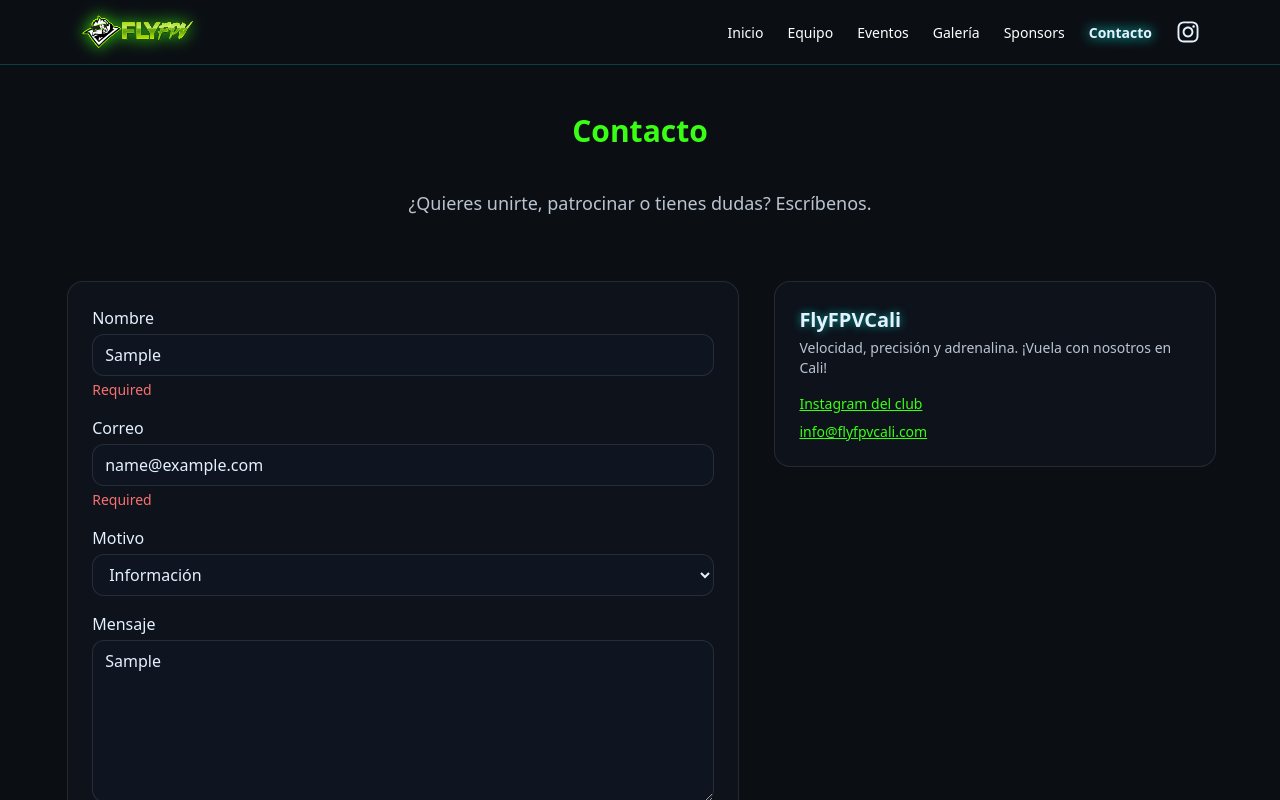
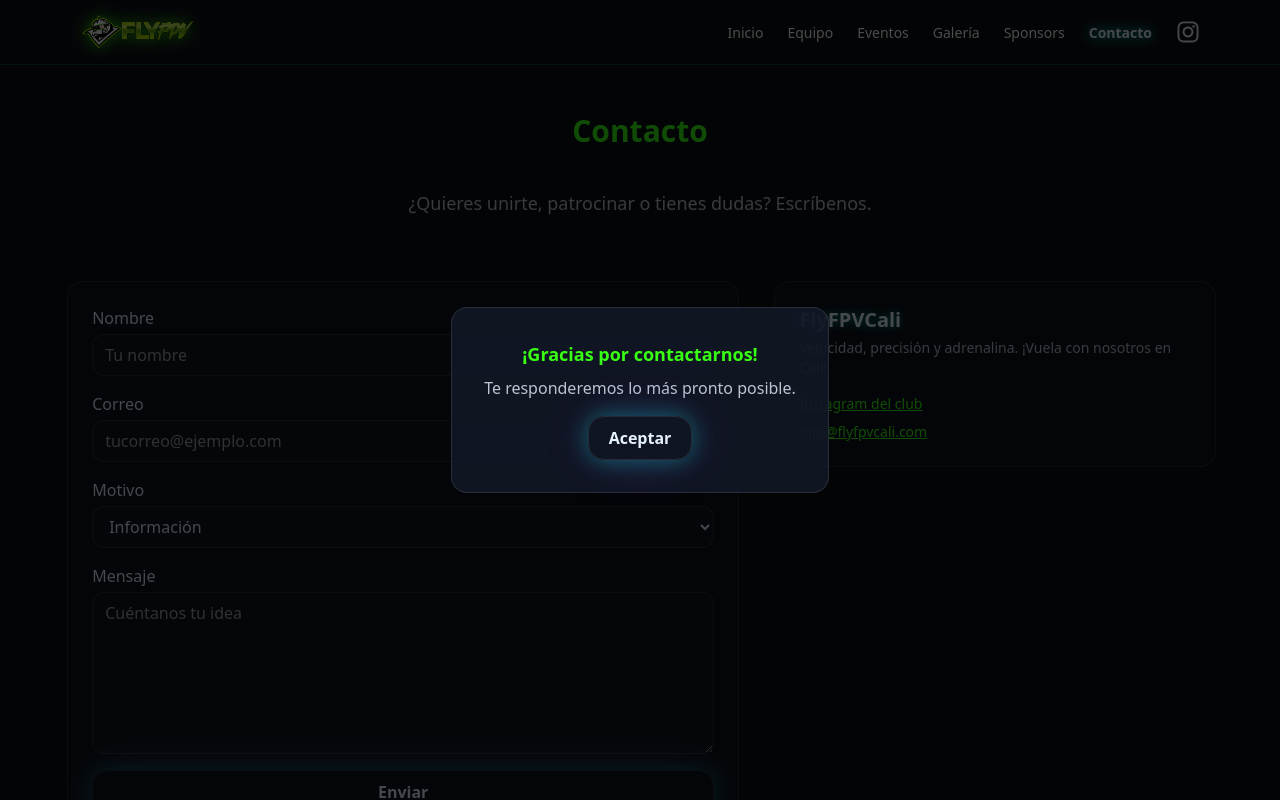
Before and after one commit to Josevargas1289/flyfpvcali, a React (Vite) app: page /contacto in a window 1280 px wide. Both pictures are taken after typing "Sample", "name@example.com", "Sample" into the empty fields and a click on the button "Enviar". Shown: the top 800 px of the page. Built offline with nearby package versions, Linux system fonts and the light colour scheme.

Commit message:
email funcionando

```diff
--- a/src/components/ui/Input.tsx
+++ b/src/components/ui/Input.tsx
@@ -1,4 +1,17 @@
-import { ComponentProps } from 'react'
-export default function Input(props: ComponentProps<'input'>) {
-  return <input {...props} className={`w-full rounded-xl bg-base-card/60 border border-white/10 px-3 py-2 outline-none focus:ring-2 focus:ring-neon-cyan/50 ${props.className||''}`} />
-}
+import { forwardRef, ComponentProps } from "react";
+
+const Input = forwardRef<HTMLInputElement, ComponentProps<"input">>(
+  ({ className = "", ...props }, ref) => {
+    return (
+      <input
+        ref={ref}
+        {...props}
+        className={`w-full rounded-xl bg-base-card/60 border border-white/10 px-3 py-2 outline-none
+          focus:ring-2 focus:ring-neon-cyan/50 ${className}`}
+      />
+    );
+  }
+);
+
+Input.displayName = "Input";
+export default Input;
--- a/src/components/ui/Select.tsx
+++ b/src/components/ui/Select.tsx
@@ -1,4 +1,17 @@
-import { ComponentProps } from 'react'
-export default function Select(props: ComponentProps<'select'>) {
-  return <select {...props} className={`w-full rounded-xl bg-base-card/60 border border-white/10 px-3 py-2 outline-none focus:ring-2 focus:ring-neon-cyan/50 ${props.className||''}`} />
-}
+import { forwardRef, ComponentProps } from "react";
+
+const Select = forwardRef<HTMLSelectElement, ComponentProps<"select">>(
+  ({ className = "", ...props }, ref) => {
+    return (
+      <select
+        ref={ref}
+        {...props}
+        className={`w-full rounded-xl bg-base-card/60 border border-white/10 px-3 py-2 outline-none
+          focus:ring-2 focus:ring-neon-cyan/50 ${className}`}
+      />
+    );
+  }
+);
+
+Select.displayName = "Select";
+export default Select;
--- a/src/components/ui/Textarea.tsx
+++ b/src/components/ui/Textarea.tsx
@@ -1,4 +1,17 @@
-import { ComponentProps } from 'react'
-export default function Textarea(props: ComponentProps<'textarea'>) {
-  return <textarea {...props} className={`w-full rounded-xl bg-base-card/60 border border-white/10 px-3 py-2 outline-none focus:ring-2 focus:ring-neon-cyan/50 ${props.className||''}`} />
-}
+import { forwardRef, ComponentProps } from "react";
+
+const Textarea = forwardRef<HTMLTextAreaElement, ComponentProps<"textarea">>(
+  ({ className = "", ...props }, ref) => {
+    return (
+      <textarea
+        ref={ref}
+        {...props}
+        className={`w-full rounded-xl bg-base-card/60 border border-white/10 px-3 py-2 outline-none
+          focus:ring-2 focus:ring-neon-cyan/50 ${className}`}
+      />
+    );
+  }
+);
+
+Textarea.displayName = "Textarea";
+export default Textarea;
--- a/src/lib/validations.ts
+++ b/src/lib/validations.ts
@@ -1,10 +1,21 @@
-import { z } from 'zod'
+import { z } from "zod";
 
 export const contactSchema = z.object({
-  name: z.string().min(2, 'Nombre muy corto'),
-  email: z.string().email('Correo inválido'),
-  reason: z.enum(['info', 'sponsor', 'join', 'other']),
+  name: z
+    .string()
+    .min(1, { message: "El nombre es requerido" })
+    .max(100, { message: "El nombre es demasiado largo" }),
+  email: z
+    .string()
+    .min(1, { message: "El correo es requerido" })
+    .email({ message: "Correo inválido" }),
+  reason: z
+    .string()
+    .min(1, { message: "Debes seleccionar un motivo" }),
+  message: z
+    .string()
+    .min(5, { message: "El mensaje debe tener al menos 5 caracteres" })
+    .max(1000, { message: "El mensaje es demasiado largo" }),
+});
 
-  message: z.string().min(10, 'Cuéntanos un poco más'),
-})
-export type ContactForm = z.infer<typeof contactSchema>
+export type ContactForm = z.infer<typeof contactSchema>;
--- a/src/pages/Contact.tsx
+++ b/src/pages/Contact.tsx
@@ -9,6 +9,7 @@ import { zodResolver } from '@hookform/resolvers/zod';
 import { contactSchema, ContactForm } from '@/lib/validations';
 import emailjs from '@emailjs/browser';
 import { useState } from 'react';
+import { motion, AnimatePresence } from 'framer-motion';
 
 export default function Contact() {
   const {
@@ -24,19 +25,27 @@ export default function Contact() {
   const [isSent, setIsSent] = useState(false);
   const [loading, setLoading] = useState(false);
 
+  // Traducciones legibles para "reason"
+  const reasonMap: Record<string, string> = {
+    info: 'Información',
+    join: 'Unirme al club',
+    sponsor: 'Patrocinio',
+    other: 'Otro',
+  };
+
   const onSubmit = async (data: ContactForm) => {
     setLoading(true);
     try {
       await emailjs.send(
-        'service_xxxxx', // 👉 tu Service ID
-        'template_xxxxx', // 👉 tu Template ID
+        'service_oave55u', // 👉 tu Service ID
+        'template_ab40tbk', // 👉 tu Template ID
         {
           name: data.name,
           email: data.email,
-          reason: data.reason,
+          reason: reasonMap[data.reason] || data.reason,
           message: data.message,
         },
-        'your_public_key' // 👉 tu Public Key
+        '5BlZ50VZfn19HvbkT' // 👉 tu Public Key
       );
       setIsSent(true);
       reset();
@@ -51,13 +60,10 @@ export default function Contact() {
   return (
     <>
       <PageTitle title="Contacto — FlyFPVCali" />
-      <Section title="Contacto" subtitle="¿Quieres unirte, patrocinar o tienes dudas? Escríbenos.">
-        {isSent ? (
-          <div className="mx-auto w-full max-w-2xl rounded-2xl border border-white/10 bg-base-card/40 p-6 text-center">
-            <p className="text-neon-green text-lg font-semibold">¡Gracias por contactarnos!</p>
-            <p className="text-base-text/80 mt-1">Te responderemos lo más pronto posible.</p>
-          </div>
-        ) : (
+      <Section
+        title="Contacto"
+        subtitle="¿Quieres unirte, patrocinar o tienes dudas? Escríbenos."
+      >
         <div className="mx-auto grid w-full max-w-6xl gap-8 lg:grid-cols-5">
           {/* Formulario */}
           <form
@@ -68,13 +74,19 @@ export default function Contact() {
             <label className="grid gap-1">
               <span className="font-medium">Nombre</span>
               <Input {...register('name')} placeholder="Tu nombre" />
-                {errors.name && <span className="text-red-400 text-sm">{errors.name.message}</span>}
+              {errors.name?.message && (
+                <span className="text-red-400 text-sm">{errors.name.message}</span>
+              )}
             </label>
 
             <label className="grid gap-1">
               <span className="font-medium">Correo</span>
-                <Input type="email" {...register('email')} placeholder="tucorreo@ejemplo.com" />
-                {errors.email && (
+              <Input
+                type="email"
+                {...register('email')}
+                placeholder="tucorreo@ejemplo.com"
+              />
+              {errors.email?.message && (
                 <span className="text-red-400 text-sm">{errors.email.message}</span>
               )}
             </label>
@@ -87,15 +99,19 @@ export default function Contact() {
                 <option value="sponsor">Patrocinio</option>
                 <option value="other">Otro</option>
               </Select>
-                {errors.reason && (
-                  <span className="text-red-400 text-sm">{errors.reason.message as string}</span>
+              {errors.reason?.message && (
+                <span className="text-red-400 text-sm">{errors.reason.message}</span>
               )}
             </label>
 
             <label className="grid gap-1">
               <span className="font-medium">Mensaje</span>
-                <Textarea rows={6} {...register('message')} placeholder="Cuéntanos tu idea" />
-                {errors.message && (
+              <Textarea
+                rows={6}
+                {...register('message')}
+                placeholder="Cuéntanos tu idea"
+              />
+              {errors.message?.message && (
                 <span className="text-red-400 text-sm">{errors.message.message}</span>
               )}
             </label>
@@ -122,15 +138,45 @@ export default function Contact() {
               </a>
               <a
                 className="text-neon-green underline"
-                  href="mailto:info@flyfpvcali.com
-                  "
+                href="mailto:info@flyfpvcali.com"
               >
                 info@flyfpvcali.com
               </a>
             </div>
           </aside>
         </div>
+
+        {/* Modal de confirmación */}
+        <AnimatePresence>
+          {isSent && (
+            <motion.div
+              className="fixed inset-0 z-50 flex items-center justify-center bg-black/70"
+              initial={{ opacity: 0 }}
+              animate={{ opacity: 1 }}
+              exit={{ opacity: 0 }}
+            >
+              <motion.div
+                className="rounded-2xl border border-white/10 bg-base-card/90 p-8 text-center max-w-sm mx-4"
+                initial={{ scale: 0.8, opacity: 0 }}
+                animate={{ scale: 1, opacity: 1 }}
+                exit={{ scale: 0.8, opacity: 0 }}
+              >
+                <h3 className="text-neon-green text-lg font-bold mb-2">
+                  ¡Gracias por contactarnos!
+                </h3>
+                <p className="text-base-text/80 mb-4">
+                  Te responderemos lo más pronto posible.
+                </p>
+                <Button
+                  className="glow"
+                  onClick={() => setIsSent(false)}
+                >
+                  Aceptar
+                </Button>
+              </motion.div>
+            </motion.div>
           )}
+        </AnimatePresence>
       </Section>
     </>
   );
```
Lines whose indentation alone changed are shown as unchanged.
